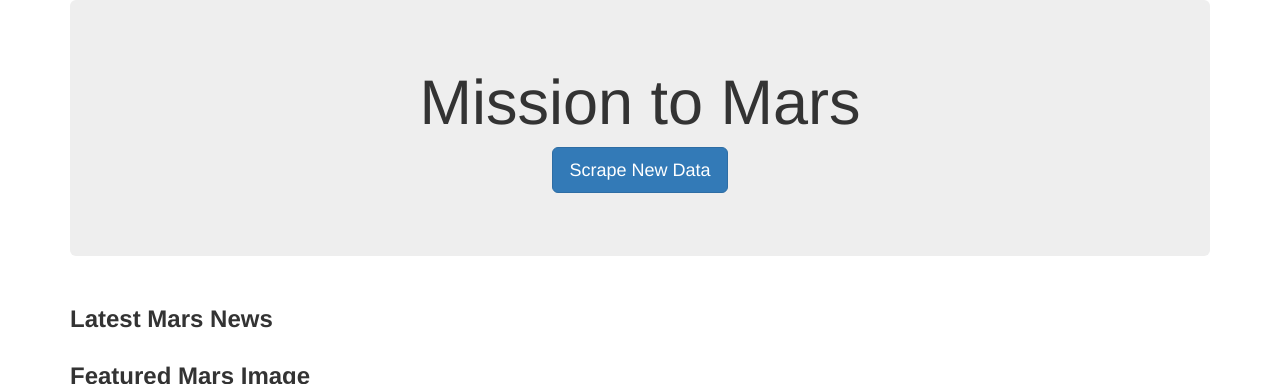
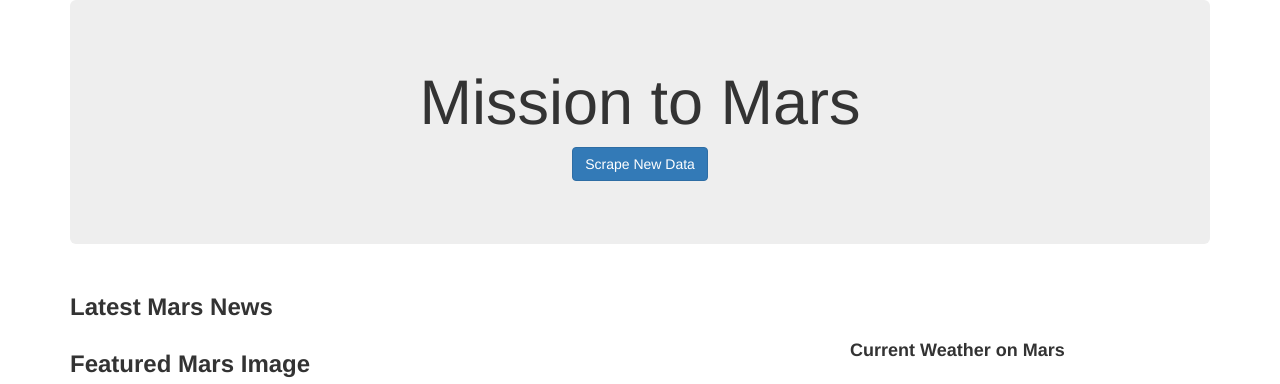
Before and after one commit to Adebruler/Mars-Scraping-App, a Flask app: template templates/index.html in a window 1280 px wide. Shown: the top 384 px of the page. Run offline with Flask 2, Linux system fonts and the light colour scheme; the template is opened without the code that fills it, so the values that code supplies are empty; some libraries are stand-ins or nearby versions.

Commit message:
Finished app.py; Index nearly complete

```diff
--- a/templates/index.html
+++ b/templates/index.html
@@ -14,7 +14,7 @@
     <div class="container">
         <div class="jumbotron text-center">
             <h1>Mission to Mars</h1>
-            <p><a class="btn btn-primary btn-lg" href="/scrape" role="button">Scrape New Data</a></p>
+            <p><a class="btn btn-primary btn-g" href="/scrape" role="button">Scrape New Data</a></p>
         </div>
         <div class="row">
           <div class="col-md-12">
@@ -28,9 +28,19 @@
             <h3><b>Featured Mars Image</b></h3>
             <img src={{ returns['featured_image_url'] }} alt="Featured Image" class="img-responsive">
           </div>
+          <div class="col-md-4">
+              <h4><b>Current Weather on Mars</b></h4>
+              <p>{{ returns['mars_weather']}}</p>
+
+              <br>
+
+              <h4><b>Mars Facts</b></h4>
+                {{ returns['mars_table'] }}
+          </div>
         </div>
 
         <br>
+
         <div class="row">
           <div class="col-md-12">
             <div class="container">
```
